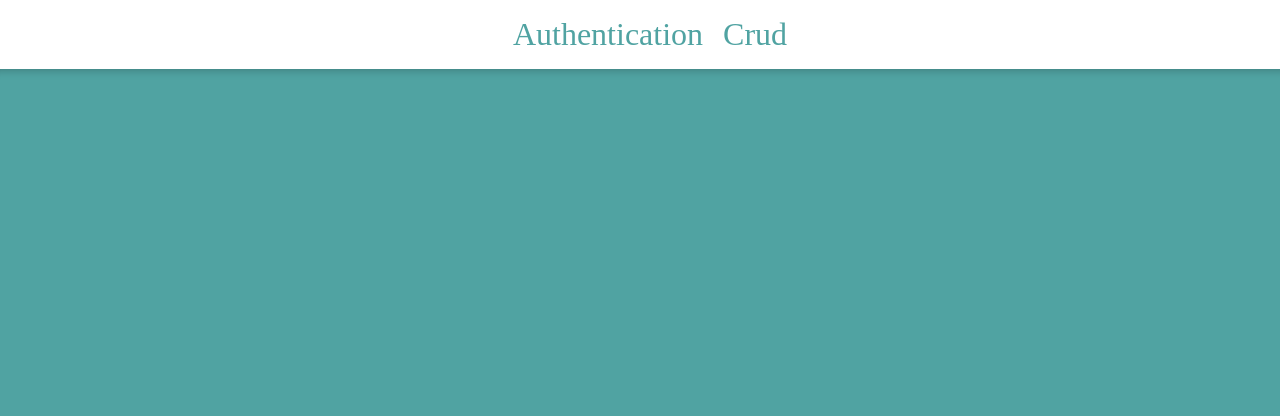
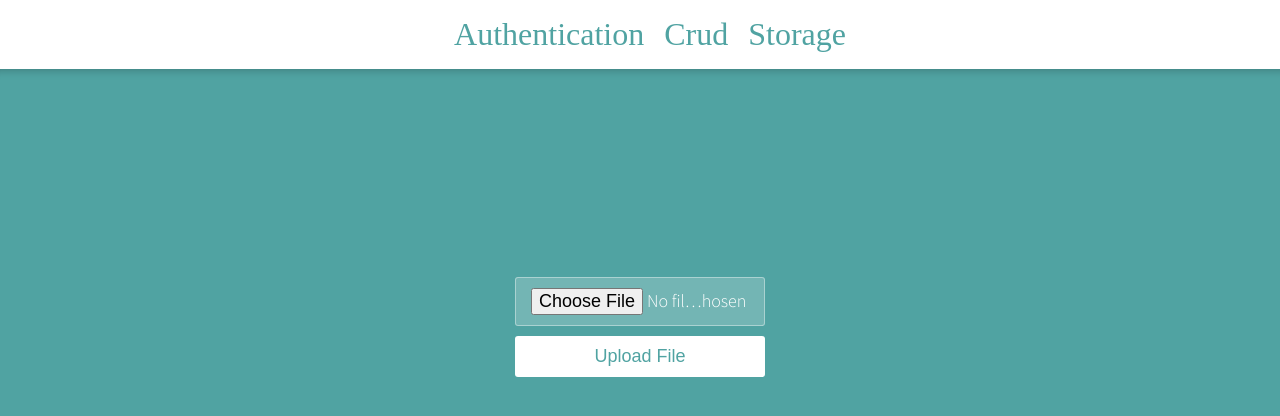
Before and after one commit to ZUBERKHAN034/react-firebase-app, a React (Vite) app: page /storage in a window 1280 px wide. Before the commit this address had no page. Shown: the top 416 px of the page. Built offline with nearby package versions, Linux system fonts and the light colour scheme.

Commit message:
Implemented firebase storage

```diff
--- a/src/App.jsx
+++ b/src/App.jsx
@@ -2,6 +2,7 @@ import { BrowserRouter, Routes, Route } from "react-router-dom";
 import Authentication from "./components/Authentication";
 import Navbar from "./components/Navbar";
 import Crud from "./components/Crud";
+import Storage from "./components/Storage";
 
 function App() {
   return (
@@ -10,6 +11,7 @@ function App() {
       <Routes>
         <Route path="/" element={<Authentication />} />
         <Route path="/crud" element={<Crud />} />
+        <Route path="/storage" element={<Storage />} />
       </Routes>
     </BrowserRouter>
   );
--- a/src/components/Navbar.jsx
+++ b/src/components/Navbar.jsx
@@ -8,6 +8,9 @@ function Navbar() {
       <Link to={"/crud"} className="header-link">
         <h1>Crud</h1>
       </Link>
+      <Link to={"/storage"} className="header-link">
+        <h1>Storage</h1>
+      </Link>
     </header>
   );
 }
--- /dev/null
+++ b/src/components/Storage.jsx
@@ -0,0 +1,71 @@
+import { useState } from "react";
+import { storage } from "../lib/firebase";
+
+export default function Storage() {
+  const [file, setFile] = useState(null);
+
+  const handleFile = (e) => {
+    const { files } = e.target;
+    const file = files[0];
+    setFile(file);
+  };
+
+  const uploadFile = (e) => {
+    e.preventDefault();
+    const location = `/images/${file.name}`;
+    const uploadTask = storage.ref(location).put(file);
+    uploadTask.on("state_changed", handleSnapshot, handleError, handleComplete);
+
+    function handleSnapshot(snapshot) {
+      // Get task progress, including the number of bytes uploaded and the total number of bytes to be uploaded
+      const progress = (snapshot.bytesTransferred / snapshot.totalBytes) * 100;
+      console.log(`Upload is ${progress}% done`);
+      switch (snapshot.state) {
+        case "paused":
+          console.log("Upload is paused");
+          break;
+        case "running":
+          console.log("Upload is running");
+          break;
+      }
+    };
+
+    function handleError(error) {
+      // A full list of error codes is available at
+      // https://firebase.google.com/docs/storage/web/handle-errors
+      switch (error.code) {
+        case "storage/unauthorized":
+          // User doesn't have permission to access the object
+          console.log(error.message);
+          break;
+        case "storage/canceled":
+          // User canceled the upload
+          console.log(error.message);
+          break;
+        case "storage/unknown":
+          // Unknown error occurred, inspect error.serverResponse
+          console.log(error.message);
+          break;
+      }
+    };
+
+    function handleComplete() {
+      uploadTask.snapshot.ref.getDownloadURL().then((url) => console.log(url));
+    };
+  };
+  return (
+    <div className="container">
+      <form onSubmit={uploadFile}>
+        <input
+          type="file"
+          name="file"
+          placeholder="File"
+          accept="image/*"
+          onChange={handleFile}
+          required="required"
+        />
+        <button type="submit">Upload File</button>
+      </form>
+    </div>
+  );
+}
--- a/src/lib/firebase.js
+++ b/src/lib/firebase.js
@@ -29,4 +29,6 @@ const database = {
   users: firestore.collection("users"),
 };
 
-export { auth, database };
+const storage = firebase.storage();
+
+export { auth, database, storage };
```
